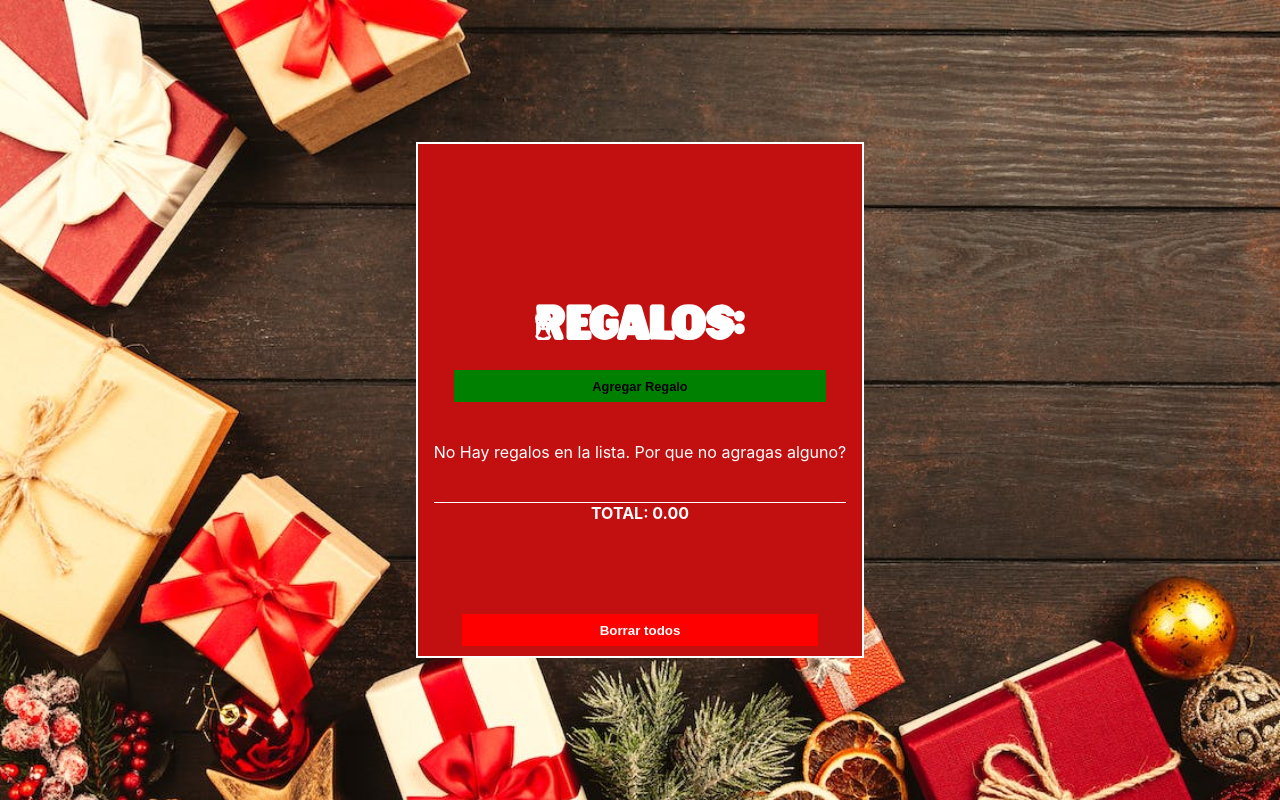
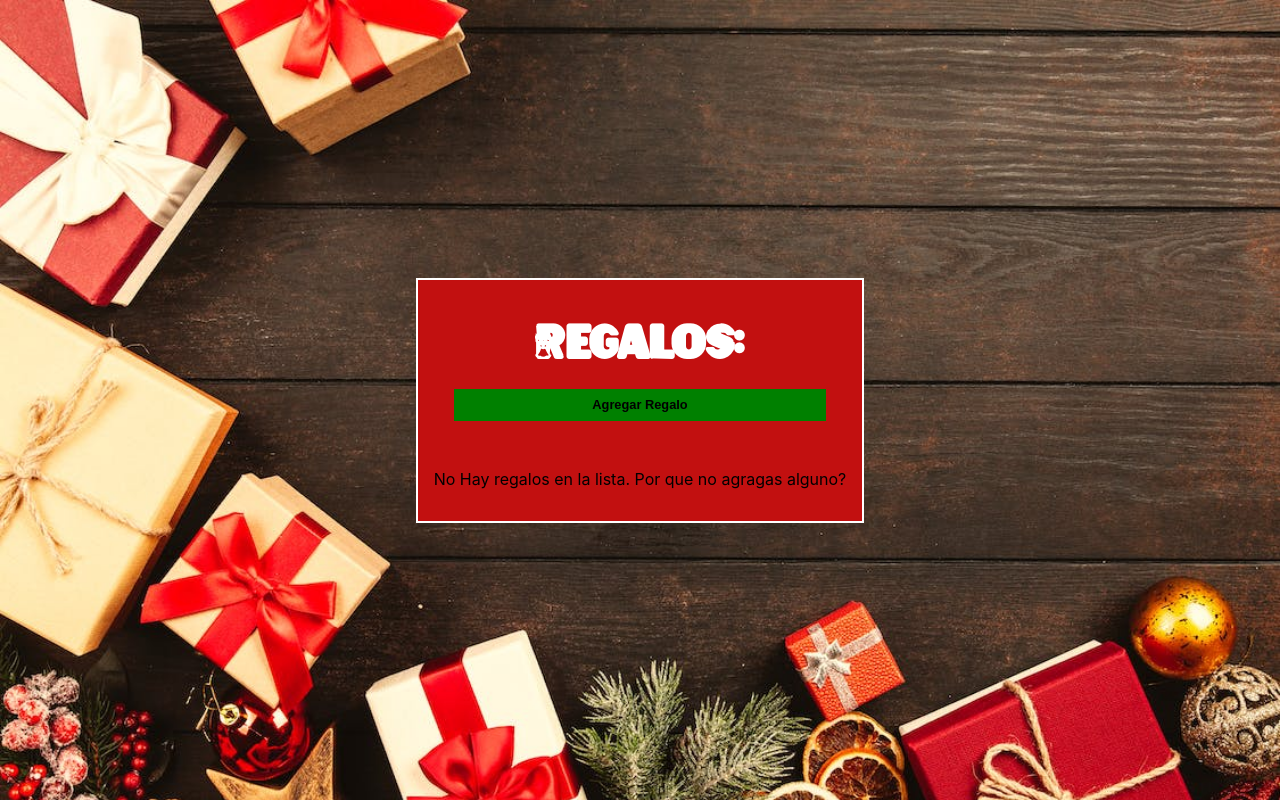
Before and after one commit to l3c45/Adviency-Reto-Gonzalo-Pozzo, a React (Create React App) app: page / in a window 1280 px wide. Built offline with nearby package versions, Linux system fonts and the light colour scheme.

Commit message:
Reto dia 19

```diff
--- a/src/App.css
+++ b/src/App.css
@@ -1,10 +1,9 @@
 @font-face {
-  font-family: 'Christbell';
-  src: local('Christbell'), url(./fonts/Christbell.ttf) format('truetype');
+  font-family: "Christbell";
+  src: local("Christbell"), url(./fonts/Christbell.ttf) format("truetype");
 }
 
 .App {
-
   text-align: center;
   height: 100vh;
   display: flex;
@@ -14,30 +13,32 @@
 
 .list {
   min-width: 390px;
+  max-width: 80%;
   position: relative;
-  background-color: #C21010;
-  height: 60%;
+  background-color: #c21010;
+  max-height: 90%;
   display: flex;
   align-items: center;
-  justify-content: center;
+
   flex-direction: column;
   padding: 1rem;
-  border:2px solid #fff;
+  border: 2px solid #fff;
 }
-.list h1{
+.list h1 {
   margin: 1rem;
   font-size: 3rem;
   font-family: "Christbell";
 }
 
-.list h1, ul{
-  color:#fff
+.list h1,
+ul {
+  color: #fff;
 }
 .list ul {
-  width: 100%;
+  width: 90%;
   overflow-y: auto;
-  max-height: 70%;
-  font-size: 1.5rem;
+ max-height: 50%;
+
   padding: 0;
   list-style: none;
 }
@@ -51,30 +52,27 @@
   text-align: center;
 }
 
-.giftForm{
+.giftForm {
   display: flex;
   flex-direction: column;
   justify-content: space-evenly;
   align-items: center;
   width: 100%;
-  height:80%;
+  height: 80%;
 }
 
-.giftInput{
-  margin:2px;
+.giftInput {
+  margin: 2px;
   padding: 0;
- border: none;
+  border: none;
   height: 2rem;
   width: 90%;
 }
-.giftInputGroup{
-
-
-
+.giftInputGroup {
   display: flex;
   width: 90%;
 }
-.giftInputName{
+.giftInputName {
   border: none;
   height: 2rem;
   width: 70%;
@@ -90,63 +88,49 @@
   font-size: 0.8rem;
   font-weight: bold;
   background-color: green;
-  border:none;
-
+  border: none;
 }
-.giftInput:focus,.giftQuantity:focus {
-
+.giftInput:focus,
+.giftQuantity:focus {
 }
-.giftButton{
-  margin:2px;
+.giftButton {
+  margin: 2px;
   padding: 0;
   font-size: 0.8rem;
   font-weight: bold;
   background-color: green;
-  border:none;
+  border: none;
   height: 2rem;
   width: 90%;
 }
 
-.giftButton:hover{
-  opacity: .9;
+.giftButton:hover {
+  opacity: 0.9;
 }
 
-.giftQuantity{
-  margin:2px;
+.giftQuantity {
+  margin: 2px;
   border-left: 1px solid red;
   padding: 0;
   border: none;
   height: 2rem;
-   width: 90%;
+  width: 90%;
+}
 
+.deleteBtn {
+  margin: 0 5px;
+  background-color: red;
+  border: none;
+  width: 1rem;
+  color: #fff;
 }
 
 
-
-.deleteBtn{
-  background-color: red;
-  border:none;
-  width: 1rem;
-  color:#fff
-
-}
-
-.deleteAll{
-  width: 80%;
-  background-color: red;
-  color:#fff;
-  border:none;
-  height: 2rem;
-  font-weight: bold;
-  position: absolute;
-  bottom: 10px;
-}
-
-.emptyList{
+.emptyList {
   font-size: 1rem;
 }
 
-.giftPic{
+.giftPic {
   height: 3rem;
   width: 4rem;
 }
@@ -156,10 +140,12 @@
   font-size: 0.8rem;
   font-weight: bold;
   background-color: green;
-  border:none;
+  border: none;
   height: 2rem;
 }
 .line {
+
+
   text-align: left;
   display: block;
   font-size: 1.5rem;
@@ -167,22 +153,49 @@
 
 .who {
   font-style: italic;
-  color:#000;
+  color: #000;
   font-size: 1rem;
 }
 
 .editBtn {
-  margin: 0 10px;
+  margin: 0 5px;
   background-color: green;
-  border:none;
+  border: none;
   width: 1rem;
-  color:#fff
+  color: #fff;
 }
 
 .total {
+  /* position: absolute;
+  bottom: 50px; */
   width: 100%;
   display: block;
   font-weight: bold;
   border-top: #fff 1px solid;
-  color:#fff
+  color: #fff;
 }
+
+.deleteAll {
+  width: 80%;
+  background-color: red;
+  color: #fff;
+  border: none;
+  height: 2rem;
+  font-weight: bold;
+  padding:10px 0
+  /* position: absolute;
+  bottom: 10px; */
+}
+
+
+.footer{
+  display: flex;
+  align-items: center;
+  flex-direction: column;
+  justify-content: space-evenly;
+  height: 5rem;
+  width: 95%;
+  background-color: #c21010;
+  /* position: absolute;
+  bottom:0px; */
+}
--- a/src/App.js
+++ b/src/App.js
@@ -11,7 +11,7 @@ function App() {
   const savedGifts = JSON.parse(localStorage.getItem("gifts"));
   const [gifts, setGifts] = useState(savedGifts || []);
   const [loading, setLoading] = useState(false);
-  const { isVisible, toggleModal, defaultData, toggleModalEdit } = useModal();
+  const { isVisible, toggleModal, defaultData, toggleModalEdit,duplicate } = useModal();
   const imgUrl =
     "https://w7.pngwing.com/pngs/627/370/png-transparent-christmas-gift-gifts-to-send-non-stop-miscellaneous-ribbon-wedding.png";
 
@@ -72,11 +72,7 @@ function App() {
           </button>
 
           <ul>
-            {gifts.length === 0 ? (
-              <p className="emptyList">
-                No Hay regalos en la lista. Por que no agragas alguno?
-              </p>
-            ) : null}
+
             {gifts.map((gift, i) => {
               return (
                 <li key={gift.id}>
@@ -106,6 +102,12 @@ function App() {
                       E
                     </button>
                     <button
+                      onClick={() => duplicate(gift)}
+                      className="editBtn"
+                    >
+                      D
+                    </button>
+                    <button
                       onClick={() => deleteGift(gift.id)}
                       className="deleteBtn"
                     >
@@ -116,7 +118,12 @@ function App() {
               );
             })}
           </ul>
-          <span className="total">
+          {gifts.length === 0 ? (
+              <p className="emptyList">
+                No Hay regalos en la lista. Por que no agragas alguno?
+              </p>
+            ) : <div className="footer">
+            <span className="total">
             TOTAL:{" "}
             {gifts
               .reduce((acc, val) => {
@@ -127,6 +134,8 @@ function App() {
           <button onClick={() => setGifts([])} className="deleteAll">
             Borrar todos
           </button>
+            </div>}
+
         </div>
       )}
     </div>
--- a/src/hooks/useModal.js
+++ b/src/hooks/useModal.js
@@ -1,27 +1,37 @@
-import { useState } from 'react';
+import { useState } from "react";
+import { nanoid } from "nanoid";
 
 const useModal = () => {
-  const newGift={title:"Nuevo Regalo",data:{ name: "", quantity: "",url:"",user:"" ,price:"0.00"}}
+  const newGift = {
+    title: "Nuevo Regalo",
+    data: { name: "", quantity: "", url: "", user: "", price: "0.00" },
+  };
 
   const [isVisible, setIsVisible] = useState(false);
-    const [defaultData, setDefaultData] = useState(newGift)
+  const [defaultData, setDefaultData] = useState(newGift);
 
-    const  toggleModal=()=> {
-      setDefaultData(newGift)
+  const toggleModal = () => {
+    setDefaultData(newGift);
     setIsVisible(!isVisible);
-    }
+  };
 
-    const toggleModalEdit=(data)=>{
-
-      const obj={data,title:"Editar Regalo"}
-      setDefaultData(obj)
-      setIsVisible(!isVisible)
-
-    }
+  const toggleModalEdit = (data) => {
+    const obj = { data, title: "Editar Regalo" };
+    setDefaultData(obj);
+    setIsVisible(!isVisible);
+  };
+  const duplicate = (d) => {
+    const data = { ...d, id: nanoid() };
+    const obj = { data, title: "Nuevo Regalo" };
+    setDefaultData(obj);
+    setIsVisible(!isVisible);
+  };
   return {
     isVisible,
     toggleModal,
     defaultData,
-      toggleModalEdit
-    }
-  };export default useModal;
+    toggleModalEdit,
+    duplicate,
+  };
+};
+export default useModal;
```
Lines whose indentation alone changed are shown as unchanged.
